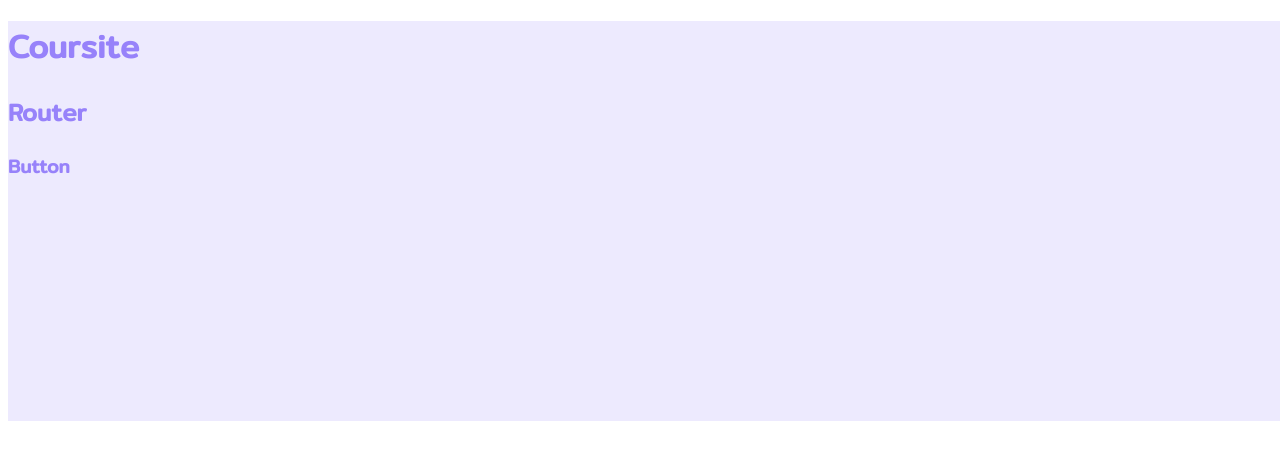
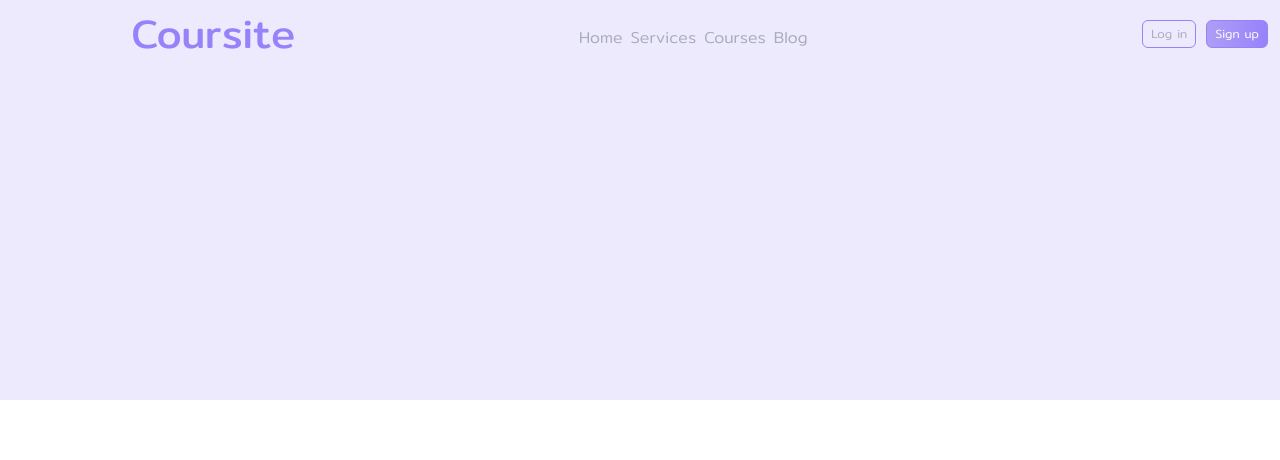
Before and after one commit to sheinah/react-client-app, a React (Create React App) app: page / in a window 1280 px wide. Shown: the top 460 px of the page. Built offline with nearby package versions, Linux system fonts and the light colour scheme.

Commit message:
header design setup

```diff
--- a/package.json
+++ b/package.json
@@ -7,8 +7,11 @@
     "@testing-library/react": "^13.4.0",
     "@testing-library/user-event": "^13.5.0",
     "bootstrap": "^5.3.2",
+    "materialize-css": "^1.0.0",
     "react": "^18.2.0",
+    "react-bootstrap": "^2.10.0",
     "react-dom": "^18.2.0",
+    "react-router-dom": "^6.21.3",
     "react-scripts": "5.0.1",
     "web-vitals": "^2.1.4"
   },
--- a/public/index.html
+++ b/public/index.html
@@ -4,6 +4,12 @@
     <meta charset="utf-8" />
     <link rel="icon" href="%PUBLIC_URL%/favicon.ico" />
     <meta name="viewport" content="width=device-width, initial-scale=1" />
+    <link
+      href="https://cdn.jsdelivr.net/npm/bootstrap@5.3.2/dist/css/bootstrap.min.css"
+      rel="stylesheet"
+      integrity="sha384-T3c6CoIi6uLrA9TneNEoa7RxnatzjcDSCmG1MXxSR1GAsXEV/Dwwykc2MPK8M2HN"
+      crossorigin="anonymous"
+    />
     <meta name="theme-color" content="#000000" />
     <meta
       name="description"
--- a/src/App.css
+++ b/src/App.css
@@ -20,6 +20,7 @@ h6 {
 
 .title {
   font-family: Mitr-Light;
+  color: #a9acba;
 }
 
 .text-right {
@@ -37,3 +38,24 @@ h6 {
   height: 50vh;
   width: 100vw;
 }
+
+.custom-btn-color {
+  border-color: #9782fa;
+  color: #a9acba;
+}
+
+.custom-btn-color:hover {
+  background-color: #9782fa;
+  color: #fff;
+}
+
+.custom-btn-color2 {
+  border-color: #9782fa;
+  background: linear-gradient(to right, #ae9ef5, #9782fa);
+  color: #ffff;
+}
+
+.custom-btn-color2:hover {
+  background-color: #fff;
+  color: #9782fa;
+}
--- a/src/components/Header.js
+++ b/src/components/Header.js
@@ -3,20 +3,41 @@ import React, { Component } from "react";
 class Header extends Component {
   render() {
     return (
-      <div className="container-fluid my-container">
+      <div className="my-container container-fluid">
         <div className="row">
-          <div className="col-6 ">
+          <div className="col-4 text-center" style={{ marginTop: 10 }}>
             <h1>Coursite</h1>
           </div>
-          <div className="col-6 ">
-            <h2>Router</h2>
-            {/* <ul className="list-inline">
-              <li className="list-inline-item title">Home</li>
-              <li className="list-inline-item title"></li>
-            </ul> */}
+          <div className="col-5 text-center" style={{ marginTop: 25 }}>
+            <ul className="list-inline">
+              <li className="list-inline-item title mb-2">Home</li>
+              <li className="list-inline-item title mb-2">Services</li>
+              <li className="list-inline-item title mb-2">Courses</li>
+              <li className="list-inline-item title mb-2">Blog</li>
+            </ul>
           </div>
-          <div className="col-6 ">
-            <h3>Button</h3>
+          <div className="col-3 text-right" style={{ marginTop: 20 }}>
+            <button
+              className="btn custom-btn-color title"
+              style={{
+                marginRight: 10,
+                "--bs-btn-padding-y": ".25rem",
+                "--bs-btn-padding-x": ".5rem",
+                "--bs-btn-font-size": ".75rem",
+              }}
+            >
+              Log in
+            </button>
+            <button
+              className="btn custom-btn-color2 title"
+              style={{
+                "--bs-btn-padding-y": ".25rem",
+                "--bs-btn-padding-x": ".5rem",
+                "--bs-btn-font-size": ".75rem",
+              }}
+            >
+              Sign up
+            </button>
           </div>
         </div>
       </div>
```
Also changed, not shown: 1 other file (tests, documents, lock files or other folders).
